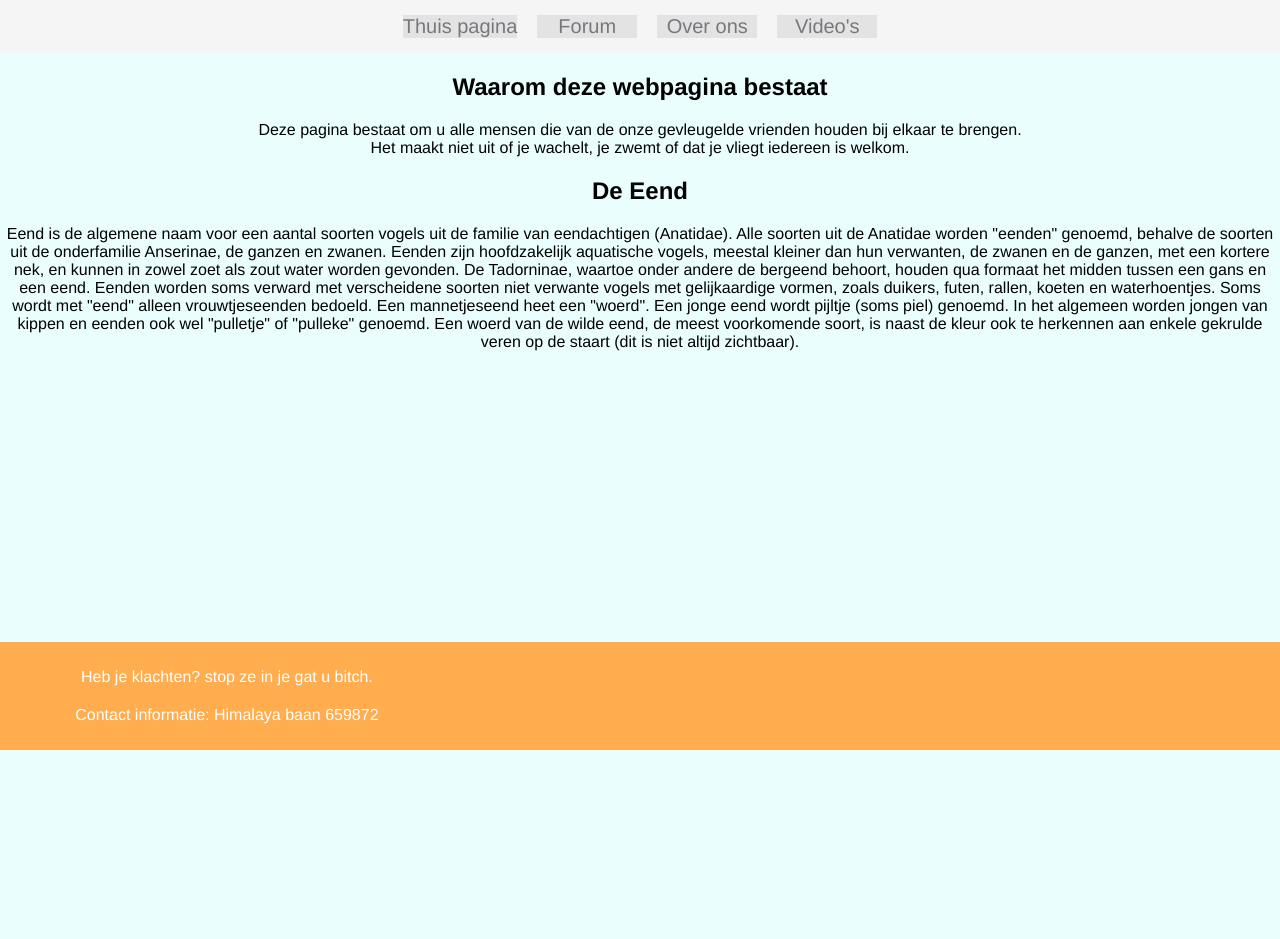
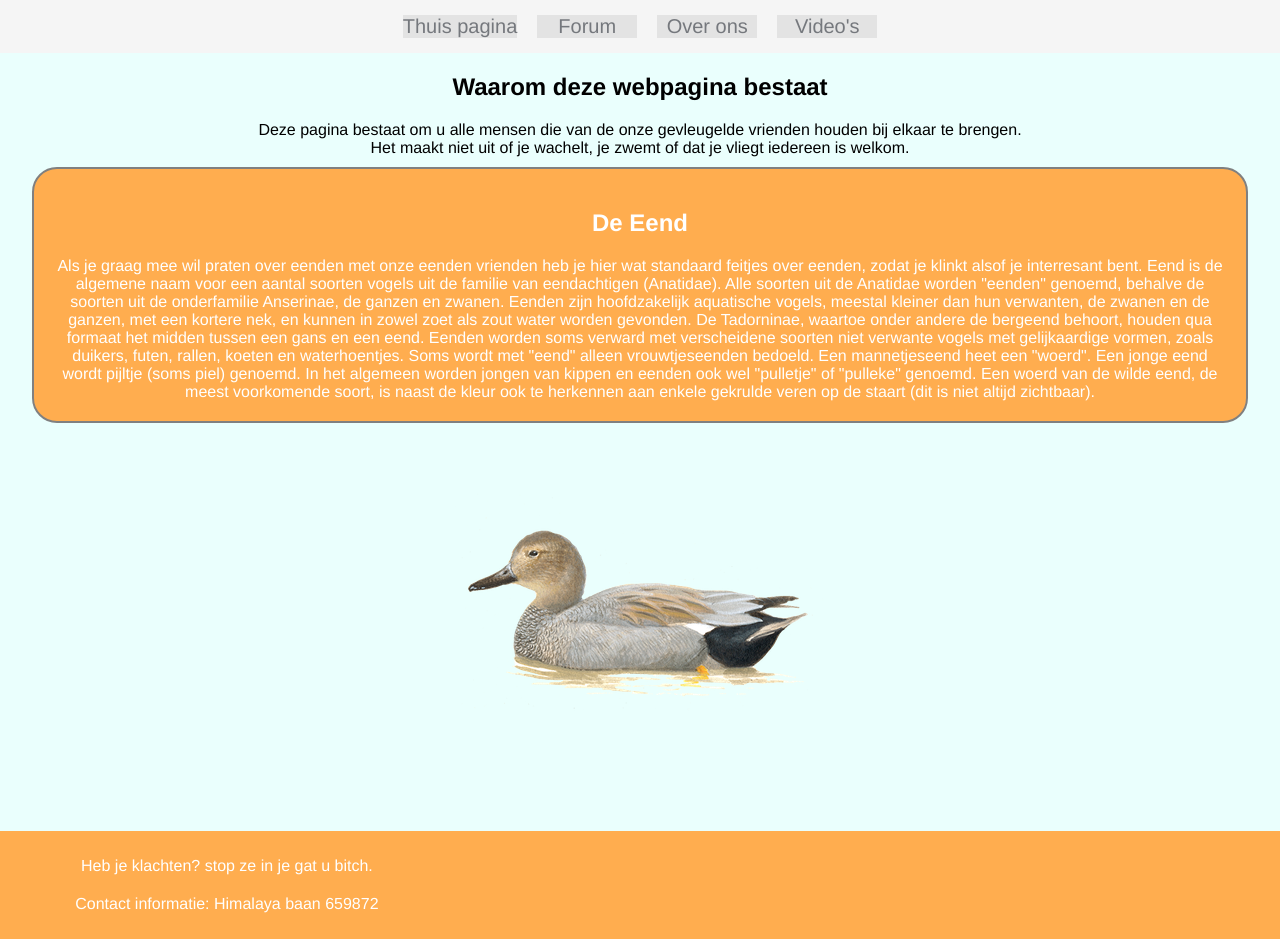
Before and after one commit to HugovdWel/WebtechHerkansing, a PHP site: page /HTML/Pages/Homepage.php in a window 1280 px wide. Shown: the part 50-989 px from the top of the page. Before the commit the page ends 800 px from the top, so only its background shows below. Run offline with PHP 8.4, Linux system fonts and the light colour scheme; data that the repository does not hold is empty; some libraries are stand-ins or nearby versions.

Commit message:
wat shizzle voor home

```diff
--- a/HTML/Pages/Homepage.php
+++ b/HTML/Pages/Homepage.php
@@ -16,16 +16,17 @@ include '../Partials/pageEnd.php';
         <p>Het maakt niet uit of je wachelt, je zwemt of dat je vliegt iedereen is welkom. </p>
   </section>
 
-    <section class="flex_item"><h2>De Eend</h2>Eend is de algemene naam voor een aantal soorten vogels uit de familie van eendachtigen (Anatidae). Alle soorten uit de Anatidae worden "eenden" genoemd, behalve de soorten uit de onderfamilie Anserinae, de ganzen en zwanen. Eenden zijn hoofdzakelijk aquatische vogels, meestal kleiner dan hun verwanten, de zwanen en de ganzen, met een kortere nek, en kunnen in zowel zoet als zout water worden gevonden. De Tadorninae, waartoe onder andere de bergeend behoort, houden qua formaat het midden tussen een gans en een eend.
+  <div class="flex_box flex_justify-center flex_direction-column addPadding forumPostListing breakWord standardStyle flex_box forumContainer"><h2>De Eend</h2>Als je graag mee wil praten over eenden met onze eenden vrienden heb je hier wat standaard feitjes over eenden, zodat je klinkt alsof je interresant bent. Eend is de algemene naam voor een aantal soorten vogels uit de familie van eendachtigen (Anatidae). Alle soorten uit de Anatidae worden "eenden" genoemd, behalve de soorten uit de onderfamilie Anserinae, de ganzen en zwanen. Eenden zijn hoofdzakelijk aquatische vogels, meestal kleiner dan hun verwanten, de zwanen en de ganzen, met een kortere nek, en kunnen in zowel zoet als zout water worden gevonden. De Tadorninae, waartoe onder andere de bergeend behoort, houden qua formaat het midden tussen een gans en een eend.
         Eenden worden soms verward met verscheidene soorten niet verwante vogels met gelijkaardige vormen, zoals duikers, futen, rallen, koeten en waterhoentjes. Soms wordt met "eend" alleen vrouwtjeseenden bedoeld. Een mannetjeseend heet een "woerd". Een jonge eend wordt pijltje (soms piel) genoemd. In het algemeen worden jongen van kippen en eenden ook wel "pulletje" of "pulleke" genoemd. Een woerd van de wilde eend, de meest voorkomende soort, is naast de kleur ook te herkennen aan enkele gekrulde veren op de staart (dit is niet altijd zichtbaar).
-    </section><br>
+    </div><br>
+    <img src="../../images/EEND.png">
 </div>
 
 <link rel="stylesheet" href="../../CSS/forum.css">
 <?php
     include '../../PHP/databaseConnection.php';
     $videos = getVideos(NULL, 5);
-    echo'<div class="flex_box flex_justify-center flex_direction-column addPadding">';
+    echo'<div class="flex_box flex_justify-center  addPadding">';
         echo'<div class="flex_justify-center standardStyle flex_box forumContainer">';
 
             foreach($videos as $video){
```
Also changed, not shown: images/EEND.png (added).
